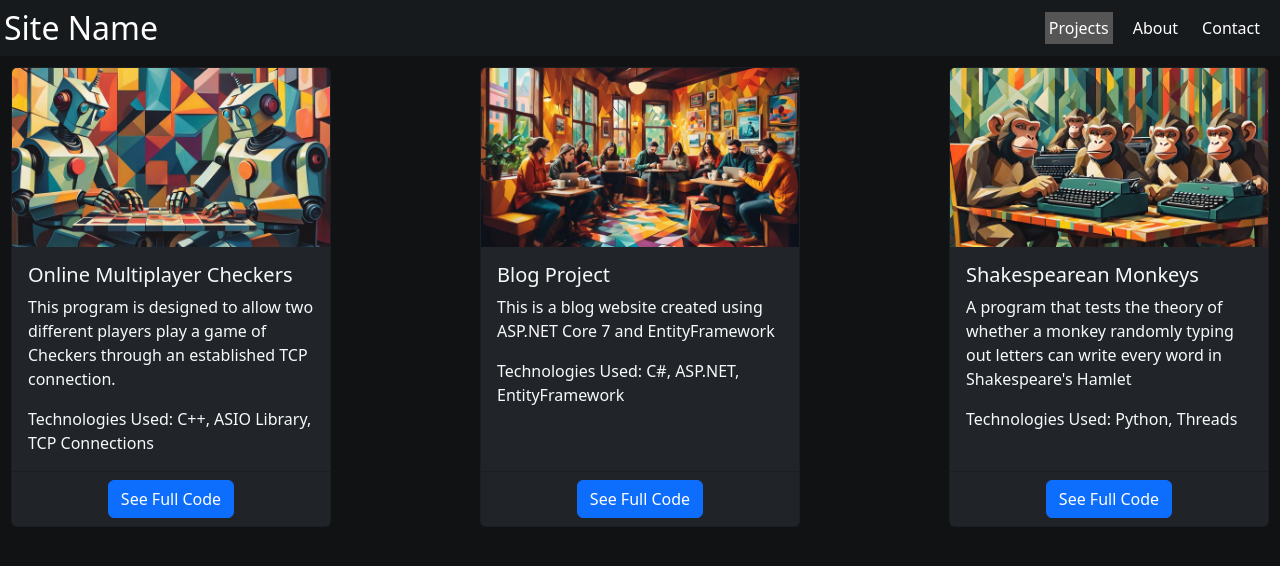
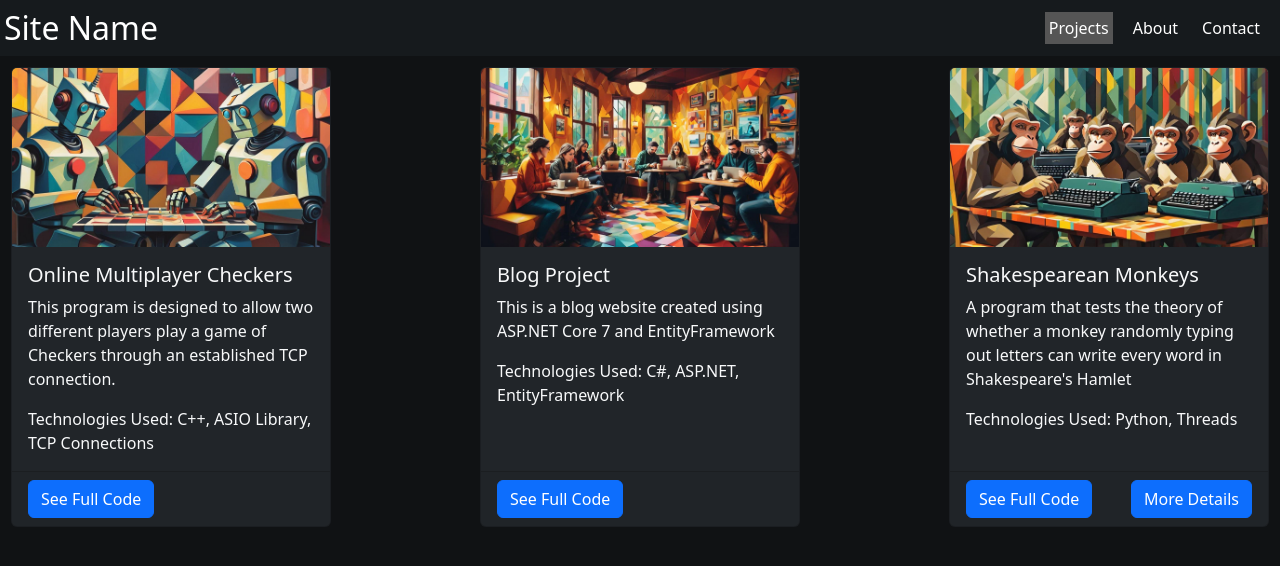
Before and after one commit to kylewillis21/portfolio, a React (Create React App) app in the folder portfolio/: page /projects in a window 1280 px wide. Shown: the top 566 px of the page. Built offline with nearby package versions, Linux system fonts and the light colour scheme.

Commit message:
Added navigation to details pages of projects

```diff
--- a/portfolio/src/App.js
+++ b/portfolio/src/App.js
@@ -9,6 +9,7 @@ import About from './pages/About';
 import Contact from './pages/Contact';
 import Home from './pages/Home';
 import Projects from './pages/Projects';
+import MonkeyDetails from './pages/details/MonkeyType';
 
 function App() {
   return (
@@ -20,6 +21,7 @@ function App() {
           <Route path="/about" element={<About />} />
           <Route path="/contact" element={<Contact />} />
           <Route path="/projects" element={<Projects />} />
+          <Route path="/projects/MonkeyType" element={<MonkeyDetails />} />
         </Routes>
       </div>
     </>
--- a/portfolio/src/components/ProjectCard.js
+++ b/portfolio/src/components/ProjectCard.js
@@ -1,6 +1,7 @@
 import React from 'react'
 import Card from 'react-bootstrap/Card'
 import Button from 'react-bootstrap/Button'
+import {Link} from 'react-router-dom'
 
 /**
  * ProjectCard is a React component that displays a card with project details.
@@ -13,7 +14,8 @@ import Button from 'react-bootstrap/Button'
  *
  * @returns {JSX.Element} A React Card component with the provided project details.
  */
-export default function ProjectCard({ title, description, buttonLink, imageSource, technologies }) {
+export default function ProjectCard({ title, description, buttonLink, imageSource, technologies, detailsPath }) {
+    const isDetails = detailsPath === undefined ? false : true;
     return (
         <Card
             style={{ width: '20rem', marginBottom: '10px' }}
@@ -26,10 +28,15 @@ export default function ProjectCard({ title, description, buttonLink, imageSourc
                 <Card.Text>{description}</Card.Text>
                 <Card.Text>Technologies Used: {technologies}</Card.Text>
             </Card.Body>
-            <Card.Footer style={{display: 'flex', justifyContent: 'center', alignItems: 'center'}}>
+            <Card.Footer style={{display: 'flex', justifyContent: 'space-between', alignItems: 'center'}}>
                 <a href={buttonLink} target="_blank" rel="noopener noreferrer">
                     <Button variant="primary">See Full Code</Button>
                 </a>
+                {isDetails ? (
+                    <Link to={detailsPath}>
+                        <Button variant="primary">More Details</Button>
+                    </Link>
+                ) : null}
             </Card.Footer>
         </Card>
     );
--- a/portfolio/src/pages/Projects.js
+++ b/portfolio/src/pages/Projects.js
@@ -29,6 +29,7 @@ export default function Projects() {
                 description={projectsData.monkeytypewriter.description}
                 buttonLink={projectsData.monkeytypewriter.link}
                 technologies={projectsData.monkeytypewriter.technologies}
+                detailsPath={'/projects/MonkeyType'}
             />
             </div>
         </div>
--- /dev/null
+++ b/portfolio/src/pages/details/MonkeyType.js
@@ -0,0 +1,3 @@
+export default function MonkeyDetails() {
+    return <h1>Monkey details</h1>
+}
```
